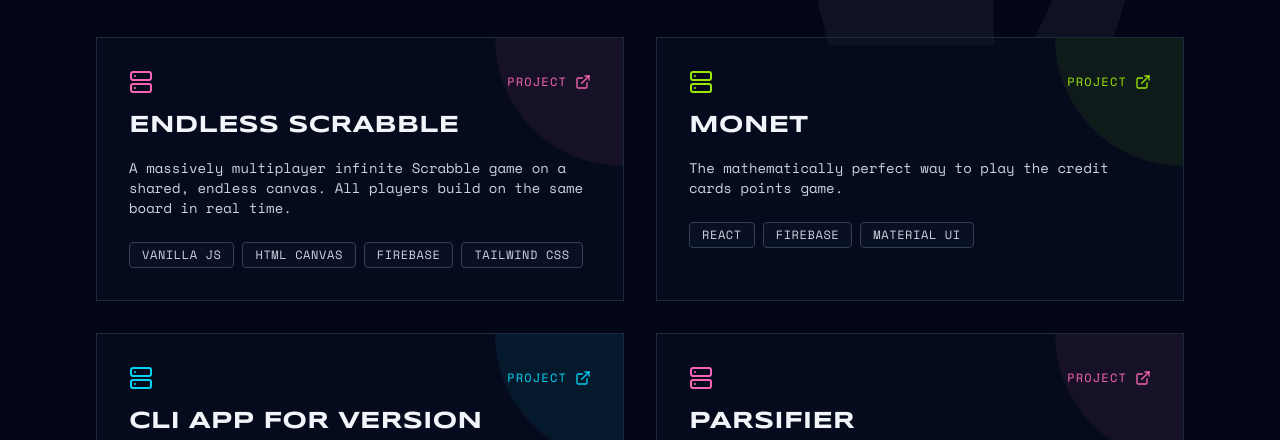
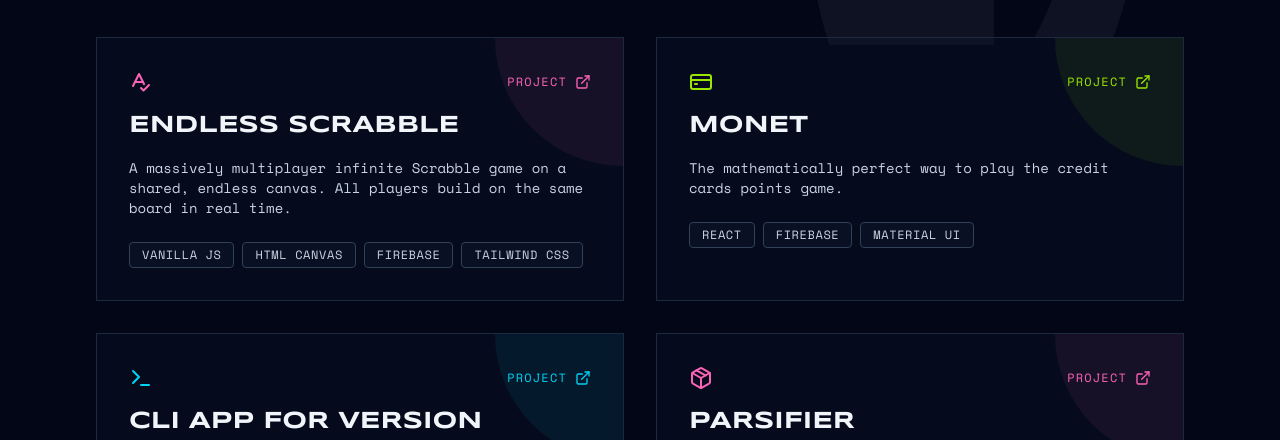
Before and after one commit to akhildaphara/akhildaphara.github.io, a React (Vite) app: page / in a window 1280 px wide. Shown: the part 1004-1444 px from the top of the page. Built offline with nearby package versions, Linux system fonts and the light colour scheme.

Commit message:
update project icons

```diff
--- a/src/App.tsx
+++ b/src/App.tsx
@@ -1,7 +1,7 @@
 import { useState, useEffect } from 'react';
 import type { ReactNode } from 'react';
 import { motion } from 'framer-motion';
-import { Server, Mail, ExternalLink, GraduationCap } from 'lucide-react';
+import { Mail, ExternalLink, GraduationCap, SpellCheck, CreditCard, Terminal, Package } from 'lucide-react';
 
 interface TypewriterTextProps { text: string; delay?: number; className?: string; }
 const TypewriterText = ({ text, delay = 0, className = "" }: TypewriterTextProps) => {
@@ -158,7 +158,7 @@ export default function App() {
               >
                 <div className="absolute top-0 right-0 w-32 h-32 bg-pink-400/10 rounded-bl-full -z-10 group-hover:scale-150 transition-transform duration-500" />
                 <div className="font-mono text-pink-400 mb-4 flex justify-between items-center">
-                  <Server size={24} />
+                  <SpellCheck size={24} />
                   <span className="text-xs tracking-widest uppercase flex items-center gap-2">
                     Project <ExternalLink size={16} />
                   </span>
@@ -187,7 +187,7 @@ export default function App() {
               >
                 <div className="absolute top-0 right-0 w-32 h-32 bg-lime-400/10 rounded-bl-full -z-10 group-hover:scale-150 transition-transform duration-500" />
                 <div className="font-mono text-lime-400 mb-4 flex justify-between items-center">
-                  <Server size={24} />
+                  <CreditCard size={24} />
                   <span className="text-xs tracking-widest uppercase flex items-center gap-2">
                     Project <ExternalLink size={16} />
                   </span>
@@ -216,7 +216,7 @@ export default function App() {
               >
                 <div className="absolute top-0 right-0 w-32 h-32 bg-cyan-400/10 rounded-bl-full -z-10 group-hover:scale-150 transition-transform duration-500" />
                 <div className="font-mono text-cyan-400 mb-4 flex justify-between items-center">
-                  <Server size={24} />
+                  <Terminal size={24} />
                   <span className="text-xs tracking-widest uppercase flex items-center gap-2">
                     Project <ExternalLink size={16} />
                   </span>
@@ -244,7 +244,7 @@ export default function App() {
               >
                 <div className="absolute top-0 right-0 w-32 h-32 bg-pink-400/10 rounded-bl-full -z-10 group-hover:scale-150 transition-transform duration-500" />
                 <div className="font-mono text-pink-400 mb-4 flex justify-between items-center">
-                  <Server size={24} />
+                  <Package size={24} />
                   <span className="text-xs tracking-widest uppercase flex items-center gap-2">
                     Project <ExternalLink size={16} />
                   </span>
```
